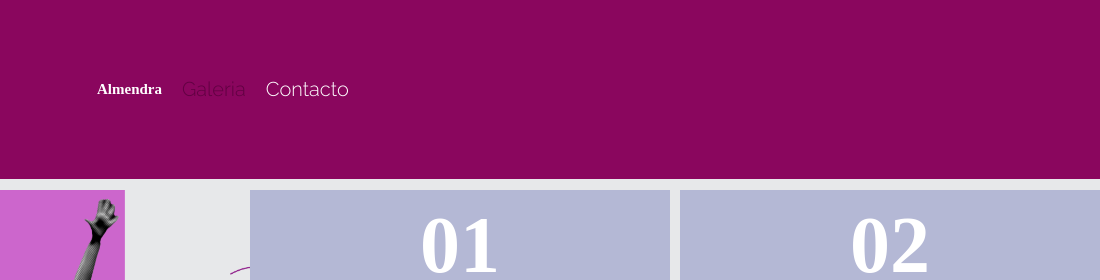
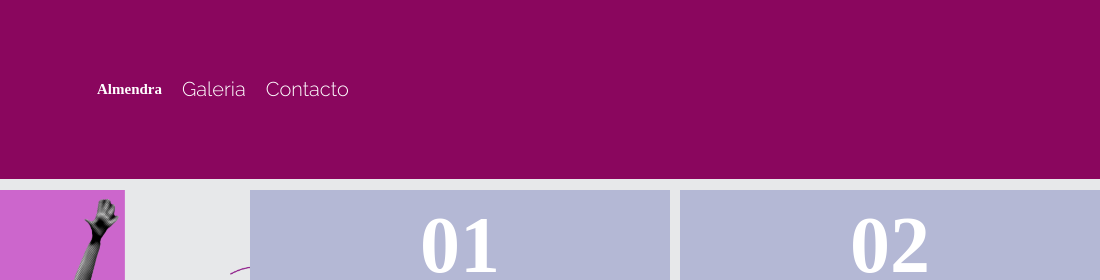
Before and after one commit to LauFont/TP-Laura-Font, a plain HTML site: page index.html in a window 1280 px wide. In both pictures the pointer is over the link "Galeria". Shown: the top 280 px of the page, 180-1280 px from the left. Drawn offline with Linux system fonts and the light colour scheme.

Commit message:
Update styles.css

```diff
--- a/styles.css
+++ b/styles.css
@@ -59,8 +59,9 @@ body {
     align-items: center;
 }
 
-.main-menu-item :hover {
-    color: rgb(97, 2, 66);
+a :hover {
+
+   color: rgb(97, 2, 66);
 }
 
 .main-menu-link {
```
